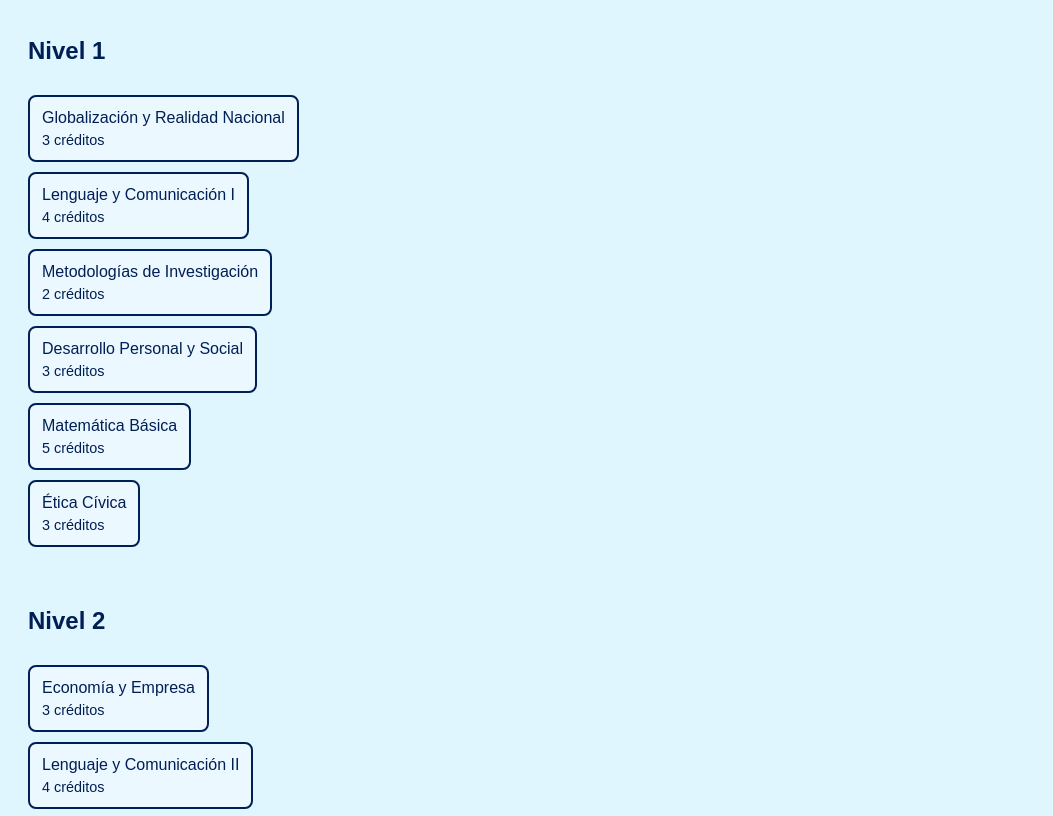
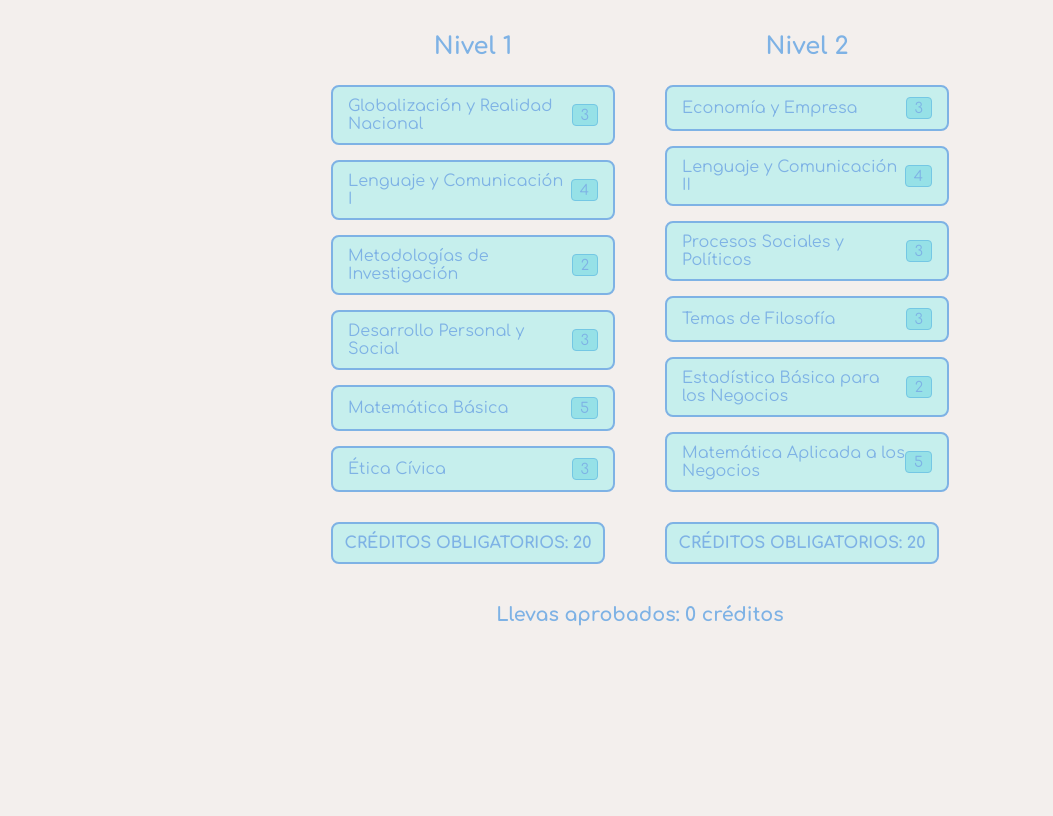
Before and after one commit to sopita31/mallita-negocios-internacoinales-ulima-2025, a plain HTML site: page index.html in a window 1280 px wide. Shown: the part 101-917 px from the top of the page, without its empty margins (0-1053 px from the left). After the commit the page ends 800 px from the top, so only its background shows below. Drawn offline with Linux system fonts and the light colour scheme.

Commit message:
Update index.html

```diff
--- a/index.html
+++ b/index.html
@@ -3,111 +3,144 @@
 <head>
   <meta charset="UTF-8">
   <title>Malla - Negocios Internacionales ULIMA 2025</title>
+  <link href="https://fonts.googleapis.com/css2?family=Comfortaa:wght@400;700&display=swap" rel="stylesheet">
   <style>
     body {
-      font-family: sans-serif;
+      font-family: 'Comfortaa', sans-serif;
+      background-color: #f3efed; /* color5 */
       padding: 20px;
-      background-color: #dff6ff; /* fondo baby blue */
+      display: flex;
+      flex-direction: column;
+      align-items: center;
     }
     h1 {
       text-align: center;
-      color: #001f54; /* azul navy */
+      color: #7eb2e5; /* color1 */
+      font-weight: 700;
+      width: 100%;
+      margin-bottom: 30px;
     }
-    h2 {
-      color: #001f54;
-      margin-top: 30px;
+    #contenedor {
+      display: flex;
+      gap: 50px;
+      align-items: flex-start;
     }
     .nivel {
       display: flex;
-      flex-direction: column; /* columnas */
-      gap: 10px;
-      margin-bottom: 30px;
+      flex-direction: column;
+      gap: 15px;
+      align-items: stretch;
+    }
+    h2 {
+      color: #7eb2e5; /* color1 */
+      font-weight: 700;
+      text-align: center;
+      margin-bottom: 10px;
     }
     .curso {
-      background-color: #ebf8ff; /* fondo baby muy baby blue */
-      color: #001f54; /* texto navy */
-      border: 2px solid #001f54;
+      background-color: #c6efed; /* color4 */
+      border: 2px solid #7eb2e5; /* color1 */
       border-radius: 8px;
-      padding: 12px;
+      display: flex;
+      justify-content: space-between;
+      align-items: center;
+      padding: 10px 15px;
       cursor: pointer;
       transition: all 0.3s ease;
-      width: fit-content;
+      width: 250px;
+      color: #7eb2e5; /* color1 texto */
+      font-weight: 400; /* no negrita */
+    }
+    .curso .creditos {
+      background: #96e1e7; /* color3 */
+      border: 1px solid #74c7e4; /* color2 */
+      border-radius: 4px;
+      padding: 2px 8px;
+      font-size: 0.9em;
     }
     .curso.tachado {
       text-decoration: line-through;
-      background-color: #b3d4f1; /* azul mas opaco */
+      background-color: #96e1e7; /* color3 */
       opacity: 0.6;
     }
-    .creditos {
-      font-size: 0.9em;
-      color: #001f54;
-      display: block;
-      margin-top: 5px;
+    .total-creditos {
+      background-color: #c6efed; /* color4 */
+      border: 2px solid #7eb2e5;
+      border-radius: 8px;
+      padding: 10px;
+      text-align: center;
+      color: #7eb2e5;
+      font-weight: 700;
+      width: 250px;
+      margin-top: 15px;
     }
     #contador {
-      margin-top: 20px;
+      margin-top: 40px;
       font-size: 1.2em;
-      color: #001f54;
-      text-align: center;
+      color: #7eb2e5;
+      font-weight: 700;
     }
   </style>
 </head>
 <body>
   <h1>Malla - Negocios Internacionales ULIMA 2025</h1>
-
-  <div class="nivel">
+  <div id="contenedor">
+    <div class="nivel" data-total="20">
       <h2>Nivel 1</h2>
       <div class="curso" data-creditos="3" data-curso="Globalización y Realidad Nacional">
-      Globalización y Realidad Nacional
-      <span class="creditos">3 créditos</span>
+        <span>Globalización y Realidad Nacional</span>
+        <span class="creditos">3</span>
       </div>
       <div class="curso" data-creditos="4" data-curso="Lenguaje y Comunicación I">
-      Lenguaje y Comunicación I
-      <span class="creditos">4 créditos</span>
+        <span>Lenguaje y Comunicación I</span>
+        <span class="creditos">4</span>
       </div>
       <div class="curso" data-creditos="2" data-curso="Metodologías de Investigación">
-      Metodologías de Investigación
-      <span class="creditos">2 créditos</span>
+        <span>Metodologías de Investigación</span>
+        <span class="creditos">2</span>
       </div>
       <div class="curso" data-creditos="3" data-curso="Desarrollo Personal y Social">
-      Desarrollo Personal y Social
-      <span class="creditos">3 créditos</span>
+        <span>Desarrollo Personal y Social</span>
+        <span class="creditos">3</span>
       </div>
       <div class="curso" data-creditos="5" data-curso="Matemática Básica">
-      Matemática Básica
-      <span class="creditos">5 créditos</span>
+        <span>Matemática Básica</span>
+        <span class="creditos">5</span>
       </div>
       <div class="curso" data-creditos="3" data-curso="Ética Cívica">
-      Ética Cívica
-      <span class="creditos">3 créditos</span>
+        <span>Ética Cívica</span>
+        <span class="creditos">3</span>
       </div>
+      <div class="total-creditos">CRÉDITOS OBLIGATORIOS: 20</div>
     </div>
 
-  <div class="nivel">
+    <div class="nivel" data-total="20">
       <h2>Nivel 2</h2>
       <div class="curso" data-creditos="3" data-curso="Economía y Empresa">
-      Economía y Empresa
-      <span class="creditos">3 créditos</span>
+        <span>Economía y Empresa</span>
+        <span class="creditos">3</span>
       </div>
       <div class="curso" data-creditos="4" data-curso="Lenguaje y Comunicación II">
-      Lenguaje y Comunicación II
-      <span class="creditos">4 créditos</span>
+        <span>Lenguaje y Comunicación II</span>
+        <span class="creditos">4</span>
       </div>
       <div class="curso" data-creditos="3" data-curso="Procesos Sociales y Políticos">
-      Procesos Sociales y Políticos
-      <span class="creditos">3 créditos</span>
+        <span>Procesos Sociales y Políticos</span>
+        <span class="creditos">3</span>
       </div>
       <div class="curso" data-creditos="3" data-curso="Temas de Filosofía">
-      Temas de Filosofía
-      <span class="creditos">3 créditos</span>
+        <span>Temas de Filosofía</span>
+        <span class="creditos">3</span>
       </div>
       <div class="curso" data-creditos="2" data-curso="Estadística Básica para los Negocios">
-      Estadística Básica para los Negocios
-      <span class="creditos">2 créditos</span>
+        <span>Estadística Básica para los Negocios</span>
+        <span class="creditos">2</span>
       </div>
       <div class="curso" data-creditos="5" data-curso="Matemática Aplicada a los Negocios">
-      Matemática Aplicada a los Negocios
-      <span class="creditos">5 créditos</span>
+        <span>Matemática Aplicada a los Negocios</span>
+        <span class="creditos">5</span>
+      </div>
+      <div class="total-creditos">CRÉDITOS OBLIGATORIOS: 20</div>
     </div>
   </div>
 
```
Lines whose indentation alone changed are shown as unchanged.
